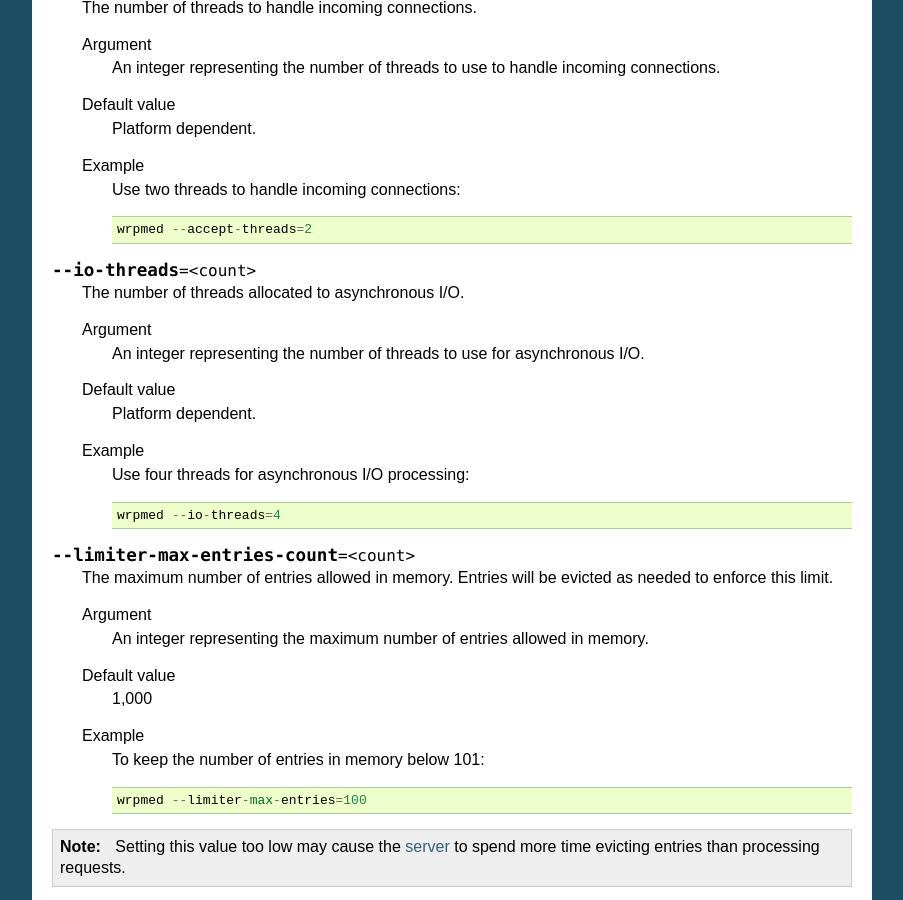
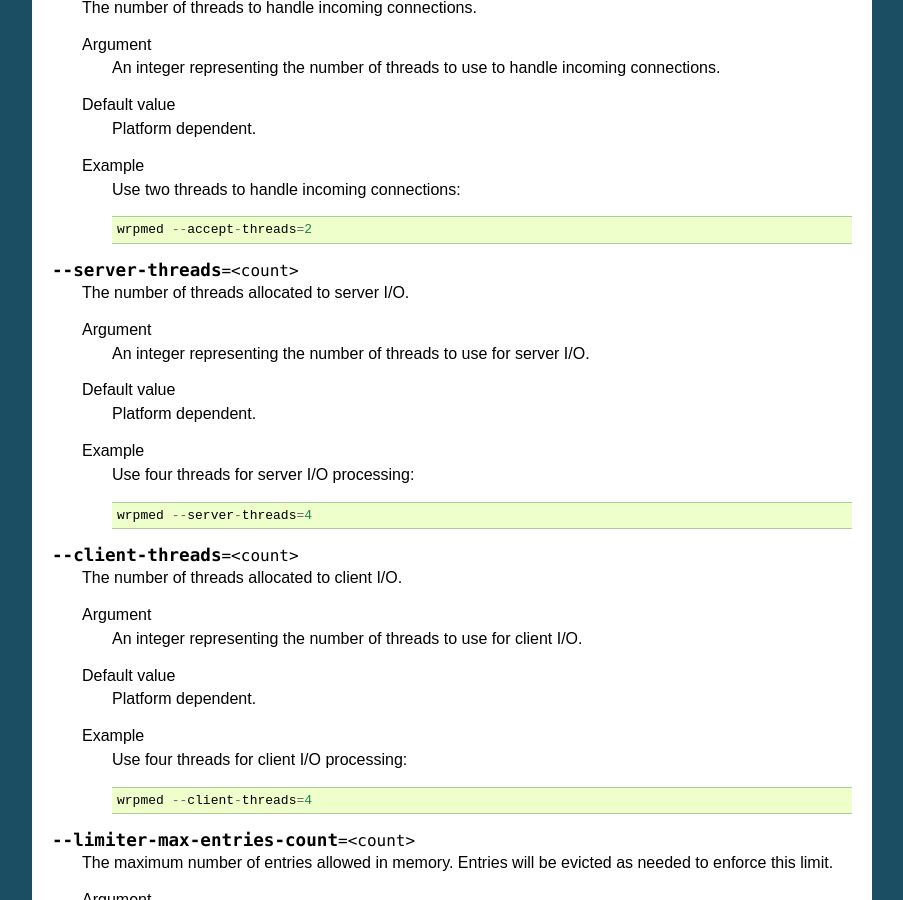
Before and after one commit to iltommi/qdb-documentation, a Sphinx documentation site: the page built from source/reference/wrpmed.rst, in a window 1280 px wide and 900 px high, scrolled down 5128 px. Shown: the whole window, without its empty margins (198-1101 px from the left). Built offline with Sphinx 7.4.7, drawn with Linux system fonts in a browser that asks for light colours; formulas are drawn with MathJax 3.

Commit message:
fix wrpmed options

```diff
--- a/source/reference/wrpmed.rst
+++ b/source/reference/wrpmed.rst
@@ -266,20 +266,35 @@ The arguments format is parameter dependent.
 
             wrpmed --accept-threads=2
 
-.. option:: --io-threads=<count>
+.. option:: --server-threads=<count>
 
-    The number of threads allocated to asynchronous I/O.
+    The number of threads allocated to server I/O.
 
     Argument
-        An integer representing the number of threads to use for asynchronous I/O.
+        An integer representing the number of threads to use for server I/O.
 
     Default value
         Platform dependent.
 
     Example
-        Use four threads for asynchronous I/O processing::
+        Use four threads for server I/O processing::
 
-            wrpmed --io-threads=4
+            wrpmed --server-threads=4
+
+.. option:: --client-threads=<count>
+
+    The number of threads allocated to client I/O.
+
+    Argument
+        An integer representing the number of threads to use for client I/O.
+
+    Default value
+        Platform dependent.
+
+    Example
+        Use four threads for client I/O processing::
+
+            wrpmed --client-threads=4
 
 .. option:: --limiter-max-entries-count=<count>
 
```
